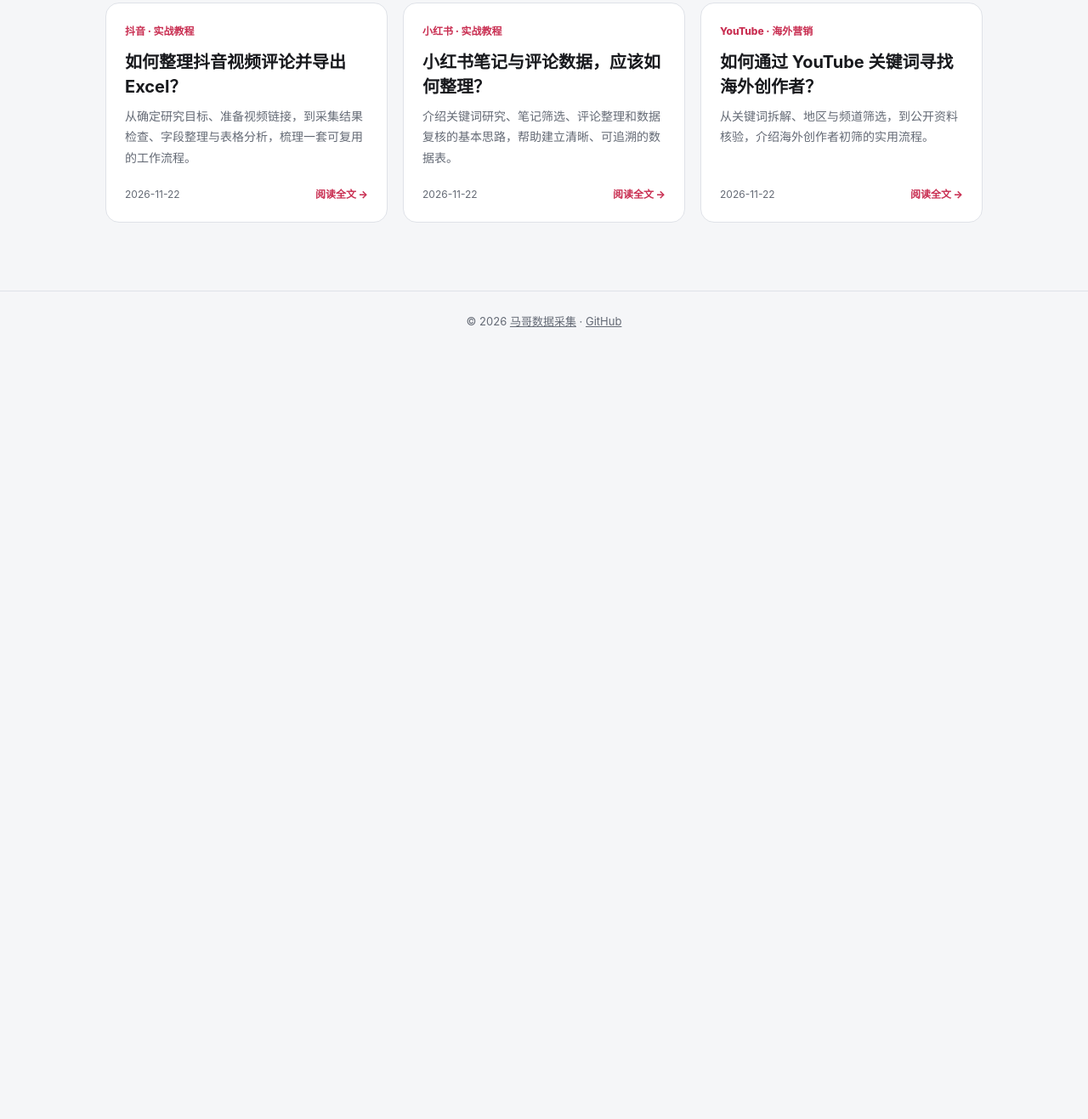
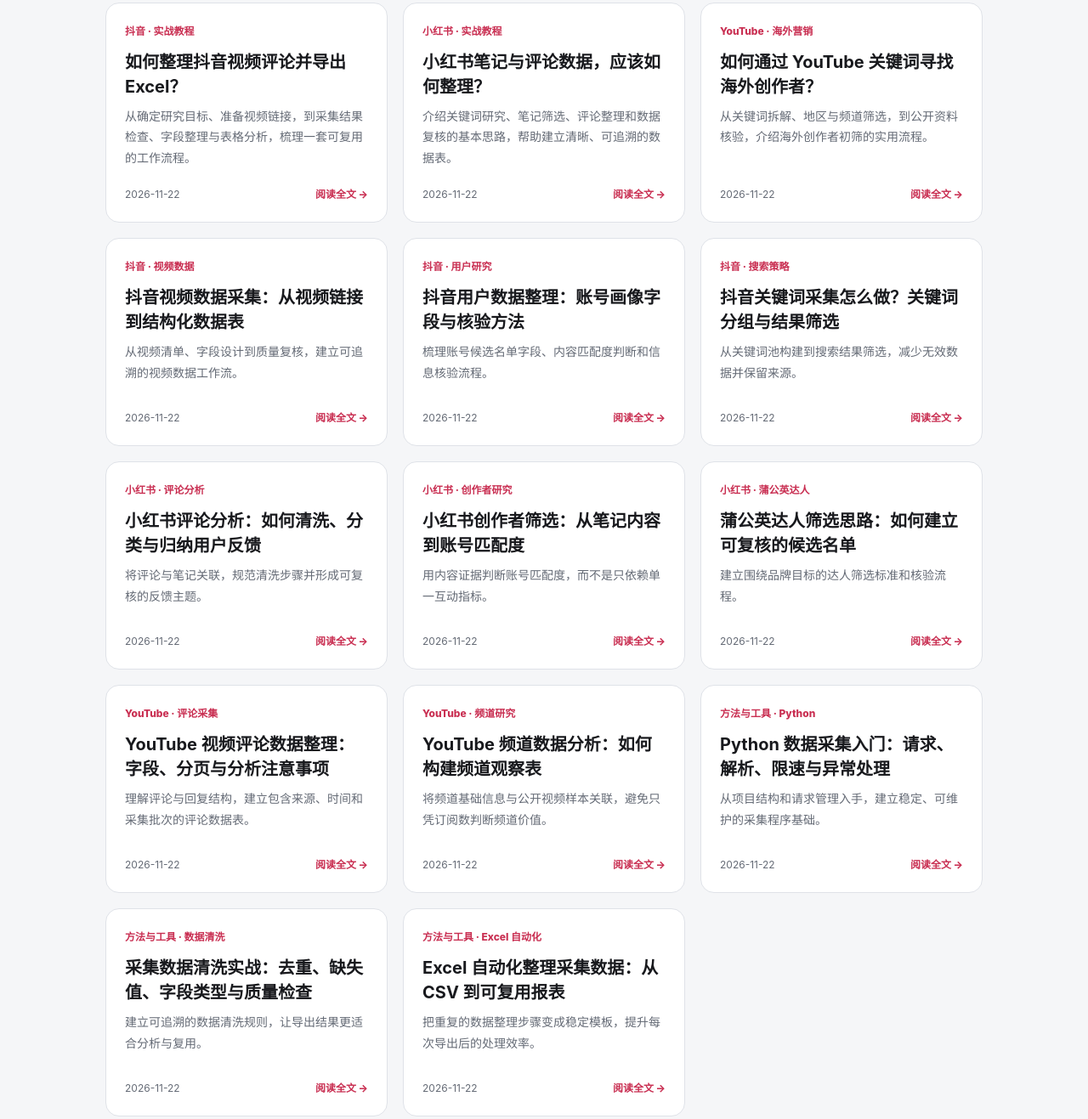
Before and after one commit to mashukui/mashukui.github.io, a plain HTML site: page blog/index.html in a window 1280 px wide. Shown: the part 405-1722 px from the top of the page at 85% size. Before the commit the page ends 819 px from the top, so only its background shows below. Drawn offline with Linux system fonts and the light colour scheme.

Commit message:
Expand blog index with topic guides

```diff
--- a/blog/index.html
+++ b/blog/index.html
@@ -15,6 +15,17 @@
 <article class="card" data-cat="抖音" data-search="抖音 评论 采集 导出 Excel 数据整理"><div class="tag">抖音 · 实战教程</div><h2><a href="/blog/posts/douyin-comments.html">如何整理抖音视频评论并导出 Excel？</a></h2><p>从确定研究目标、准备视频链接，到采集结果检查、字段整理与表格分析，梳理一套可复用的工作流程。</p><div class="meta"><time datetime="2026-11-22">2026-11-22</time><a class="read" href="/blog/posts/douyin-comments.html">阅读全文 →</a></div></article>
 <article class="card" data-cat="小红书" data-search="小红书 笔记 评论 关键词 采集 数据整理"><div class="tag">小红书 · 实战教程</div><h2><a href="/blog/posts/xhs-notes.html">小红书笔记与评论数据，应该如何整理？</a></h2><p>介绍关键词研究、笔记筛选、评论整理和数据复核的基本思路，帮助建立清晰、可追溯的数据表。</p><div class="meta"><time datetime="2026-11-22">2026-11-22</time><a class="read" href="/blog/posts/xhs-notes.html">阅读全文 →</a></div></article>
 <article class="card" data-cat="YouTube" data-search="YouTube 红人 KOL 达人 搜索 海外营销"><div class="tag">YouTube · 海外营销</div><h2><a href="/blog/posts/youtube-influencers.html">如何通过 YouTube 关键词寻找海外创作者？</a></h2><p>从关键词拆解、地区与频道筛选，到公开资料核验，介绍海外创作者初筛的实用流程。</p><div class="meta"><time datetime="2026-11-22">2026-11-22</time><a class="read" href="/blog/posts/youtube-influencers.html">阅读全文 →</a></div></article>
+<article class="card" data-cat="抖音" data-search="抖音 视频 数据采集 视频链接 播放 点赞 分享 字段"><div class="tag">抖音 · 视频数据</div><h2><a href="/blog/posts/douyin-video.html">抖音视频数据采集：从视频链接到结构化数据表</a></h2><p>从视频清单、字段设计到质量复核，建立可追溯的视频数据工作流。</p><div class="meta"><time datetime="2026-11-22">2026-11-22</time><a class="read" href="/blog/posts/douyin-video.html">阅读全文 →</a></div></article>
+<article class="card" data-cat="抖音" data-search="抖音 用户 账号 主页 创作者 粉丝 画像"><div class="tag">抖音 · 用户研究</div><h2><a href="/blog/posts/douyin-user.html">抖音用户数据整理：账号画像字段与核验方法</a></h2><p>梳理账号候选名单字段、内容匹配度判断和信息核验流程。</p><div class="meta"><time datetime="2026-11-22">2026-11-22</time><a class="read" href="/blog/posts/douyin-user.html">阅读全文 →</a></div></article>
+<article class="card" data-cat="抖音" data-search="抖音 关键词 搜索 采集 视频 话题"><div class="tag">抖音 · 搜索策略</div><h2><a href="/blog/posts/douyin-keyword.html">抖音关键词采集怎么做？关键词分组与结果筛选</a></h2><p>从关键词池构建到搜索结果筛选，减少无效数据并保留来源。</p><div class="meta"><time datetime="2026-11-22">2026-11-22</time><a class="read" href="/blog/posts/douyin-keyword.html">阅读全文 →</a></div></article>
+<article class="card" data-cat="小红书" data-search="小红书 评论 分析 清洗 分类 用户反馈"><div class="tag">小红书 · 评论分析</div><h2><a href="/blog/posts/xhs-comments.html">小红书评论分析：如何清洗、分类与归纳用户反馈</a></h2><p>将评论与笔记关联，规范清洗步骤并形成可复核的反馈主题。</p><div class="meta"><time datetime="2026-11-22">2026-11-22</time><a class="read" href="/blog/posts/xhs-comments.html">阅读全文 →</a></div></article>
+<article class="card" data-cat="小红书" data-search="小红书 用户 创作者 达人 账号 笔记 筛选"><div class="tag">小红书 · 创作者研究</div><h2><a href="/blog/posts/xhs-user.html">小红书创作者筛选：从笔记内容到账号匹配度</a></h2><p>用内容证据判断账号匹配度，而不是只依赖单一互动指标。</p><div class="meta"><time datetime="2026-11-22">2026-11-22</time><a class="read" href="/blog/posts/xhs-user.html">阅读全文 →</a></div></article>
+<article class="card" data-cat="小红书" data-search="蒲公英 达人 筛选 品牌 合作 小红书"><div class="tag">小红书 · 蒲公英达人</div><h2><a href="/blog/posts/pgy-influencers.html">蒲公英达人筛选思路：如何建立可复核的候选名单</a></h2><p>建立围绕品牌目标的达人筛选标准和核验流程。</p><div class="meta"><time datetime="2026-11-22">2026-11-22</time><a class="read" href="/blog/posts/pgy-influencers.html">阅读全文 →</a></div></article>
+<article class="card" data-cat="YouTube" data-search="YouTube 评论 采集 API 分页 回复 数据整理"><div class="tag">YouTube · 评论采集</div><h2><a href="/blog/posts/youtube-comments.html">YouTube 视频评论数据整理：字段、分页与分析注意事项</a></h2><p>理解评论与回复结构，建立包含来源、时间和采集批次的评论数据表。</p><div class="meta"><time datetime="2026-11-22">2026-11-22</time><a class="read" href="/blog/posts/youtube-comments.html">阅读全文 →</a></div></article>
+<article class="card" data-cat="YouTube" data-search="YouTube 频道 数据分析 订阅 视频 频道观察"><div class="tag">YouTube · 频道研究</div><h2><a href="/blog/posts/youtube-channel.html">YouTube 频道数据分析：如何构建频道观察表</a></h2><p>将频道基础信息与公开视频样本关联，避免只凭订阅数判断频道价值。</p><div class="meta"><time datetime="2026-11-22">2026-11-22</time><a class="read" href="/blog/posts/youtube-channel.html">阅读全文 →</a></div></article>
+<article class="card" data-cat="方法与工具" data-search="Python 数据采集 requests HTTP 解析 限速 异常处理"><div class="tag">方法与工具 · Python</div><h2><a href="/blog/posts/python-collection.html">Python 数据采集入门：请求、解析、限速与异常处理</a></h2><p>从项目结构和请求管理入手，建立稳定、可维护的采集程序基础。</p><div class="meta"><time datetime="2026-11-22">2026-11-22</time><a class="read" href="/blog/posts/python-collection.html">阅读全文 →</a></div></article>
+<article class="card" data-cat="方法与工具" data-search="数据清洗 去重 缺失值 字段类型 CSV Excel Python"><div class="tag">方法与工具 · 数据清洗</div><h2><a href="/blog/posts/data-cleaning.html">采集数据清洗实战：去重、缺失值、字段类型与质量检查</a></h2><p>建立可追溯的数据清洗规则，让导出结果更适合分析与复用。</p><div class="meta"><time datetime="2026-11-22">2026-11-22</time><a class="read" href="/blog/posts/data-cleaning.html">阅读全文 →</a></div></article>
+<article class="card" data-cat="方法与工具" data-search="Excel 自动化 CSV 数据整理 透视表 报表"><div class="tag">方法与工具 · Excel 自动化</div><h2><a href="/blog/posts/excel-automation.html">Excel 自动化整理采集数据：从 CSV 到可复用报表</a></h2><p>把重复的数据整理步骤变成稳定模板，提升每次导出后的处理效率。</p><div class="meta"><time datetime="2026-11-22">2026-11-22</time><a class="read" href="/blog/posts/excel-automation.html">阅读全文 →</a></div></article>
 </section><div class="empty" id="empty">没有找到匹配的文章，试试其他关键词或分类。</div></main>
 <footer>© 2026 <a href="/">马哥数据采集</a> · <a href="https://github.com/mashukui" target="_blank" rel="noopener noreferrer">GitHub</a></footer>
 <script>(function(){var cat="全部",input=document.getElementById("search"),cards=[].slice.call(document.querySelectorAll(".card"));function draw(){var q=input.value.toLowerCase().trim(),n=0;cards.forEach(function(c){var ok=(cat==="全部"||c.dataset.cat===cat)&&(!q||(c.dataset.search+" "+c.innerText).toLowerCase().indexOf(q)>-1);c.hidden=!ok;if(ok)n++;});document.getElementById("empty").style.display=n?"none":"block";}document.querySelectorAll("[data-cat]").forEach(function(b){b.addEventListener("click",function(){cat=b.dataset.cat;document.querySelectorAll("[data-cat]").forEach(function(x){x.setAttribute("aria-pressed",String(x===b));});draw();});});input.addEventListener("input",draw);})();</script>
```
